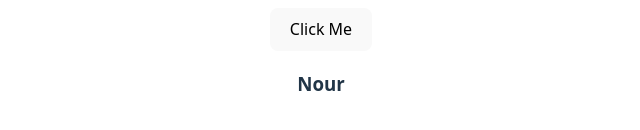
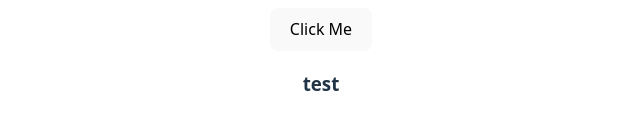
Before and after one commit to Nourvic/Web-Applications, a React (Vite) app in the folder React-with-ts/react-project/: page / in a window 1280 px wide. Shown: the part 338-468 px from the top of the page, without its empty margins (319-959 px from the left). Built offline with nearby package versions, Linux system fonts and the light colour scheme.

Commit message:
task3 with useState is done

```diff
--- a/React-with-ts/react-project/src/myComponent/task3/MyButton.tsx
+++ b/React-with-ts/react-project/src/myComponent/task3/MyButton.tsx
@@ -1,5 +1,25 @@
-let name = "Nour";
+import { useState } from "react";
+
 export default function MyButton() {
+  /*
+  console.log("render");
+  const state = useState(name2);
+  const value = state[0];
+  console.log(value);
+  const setValue = state[1];
+*/
+  const [name, setName] = useState("test");
+
+  function buttonClicked() {
+    /*
+    if (name == "test") {
+      setName("Nour");
+    } else {
+      setName("test");
+    }
+    */
+    return setName(name == "test" ? "Nour" : "test");
+  }
   return (
     <div>
       <button onClick={buttonClicked}> Click Me</button>
@@ -7,6 +27,3 @@ export default function MyButton() {
     </div>
   );
 }
-function buttonClicked() {
-  name = "asd";
-}
```
